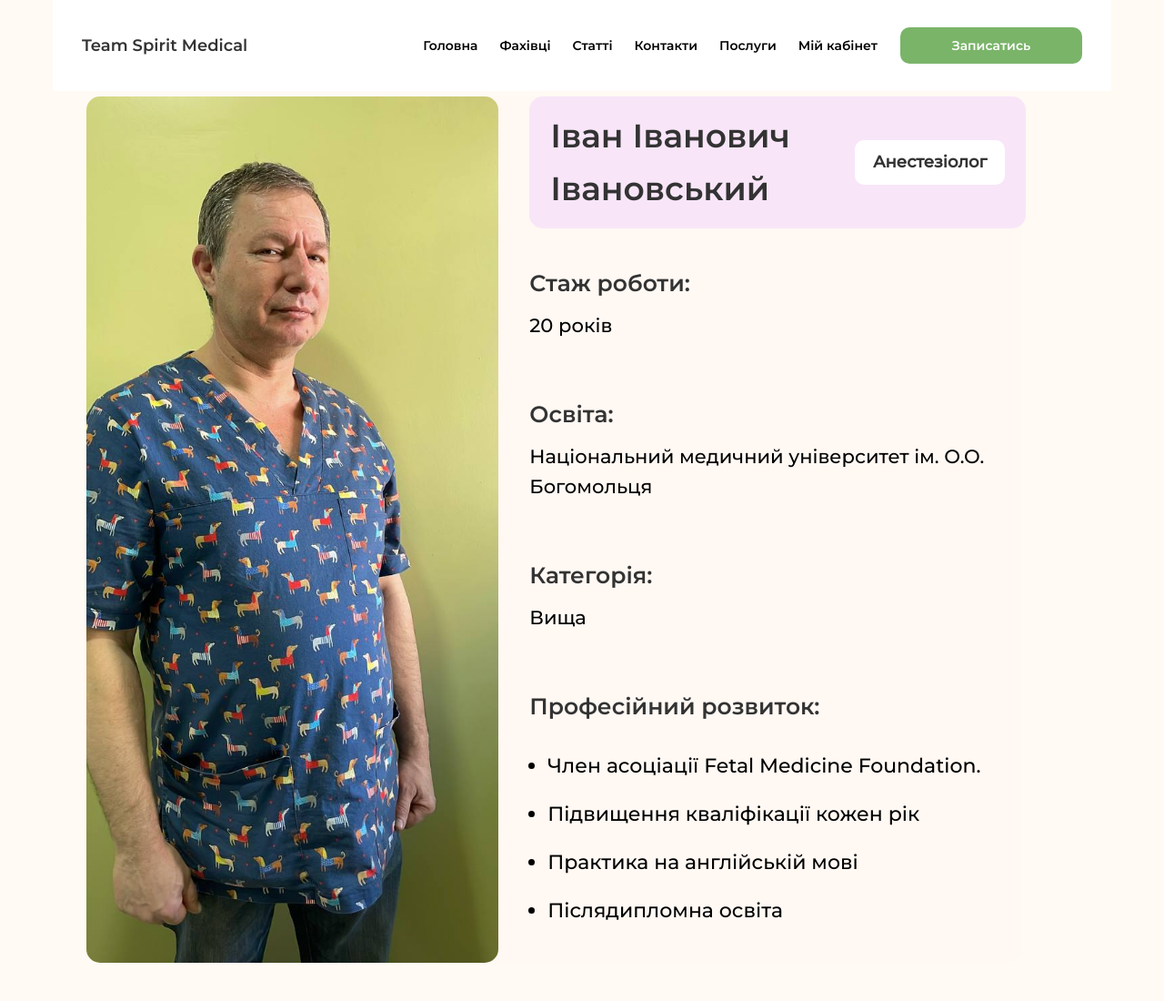
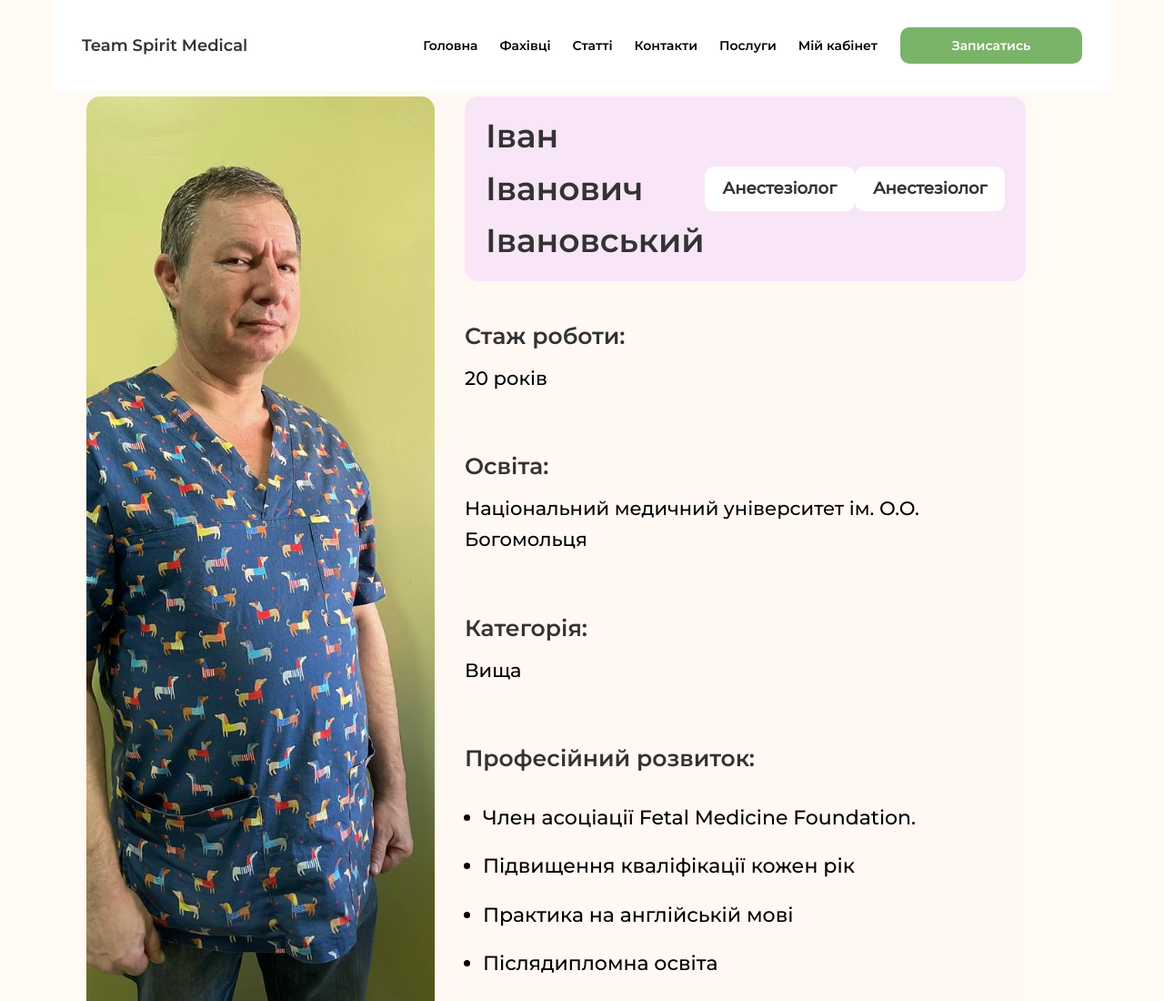
Before and after one commit to v1kv1k/hospitalprealpha, a plain HTML site: page pages/doctor.html in a window 1280 px wide. Shown: the top 1100 px of the page at 91% size. Drawn offline with Linux system fonts and the light colour scheme.

Commit message:
Update doctor.html

```diff
--- a/pages/doctor.html
+++ b/pages/doctor.html
@@ -47,6 +47,7 @@
             <div class="doctor-info">
                 <div class="doctor-header">
                     <h1>Іван Іванович Івановський</h1>
+                    <span class="specialty">Анестезіолог</span>
                     <span class="specialty">Анестезіолог</span>
                 </div>
 
```
